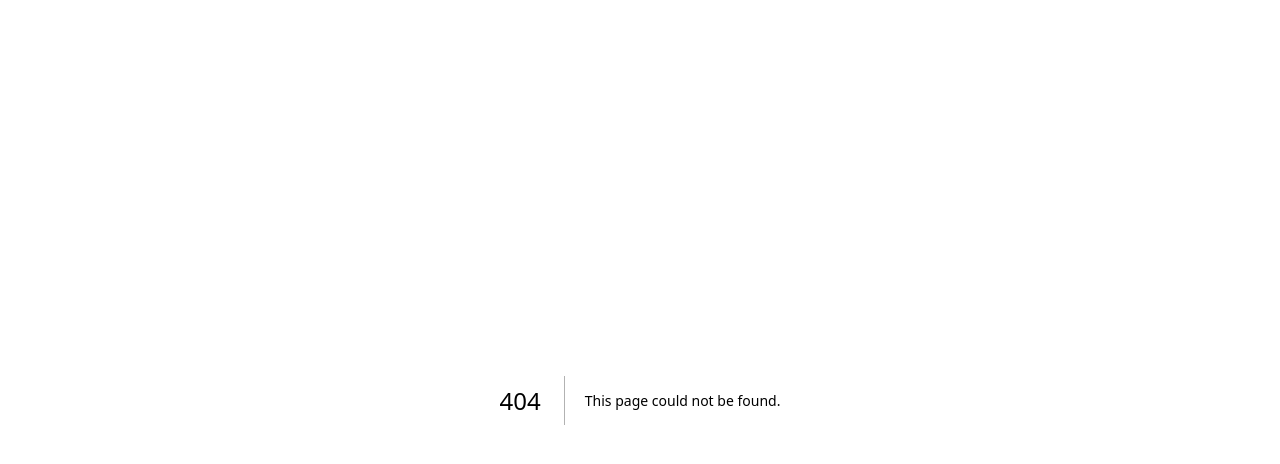
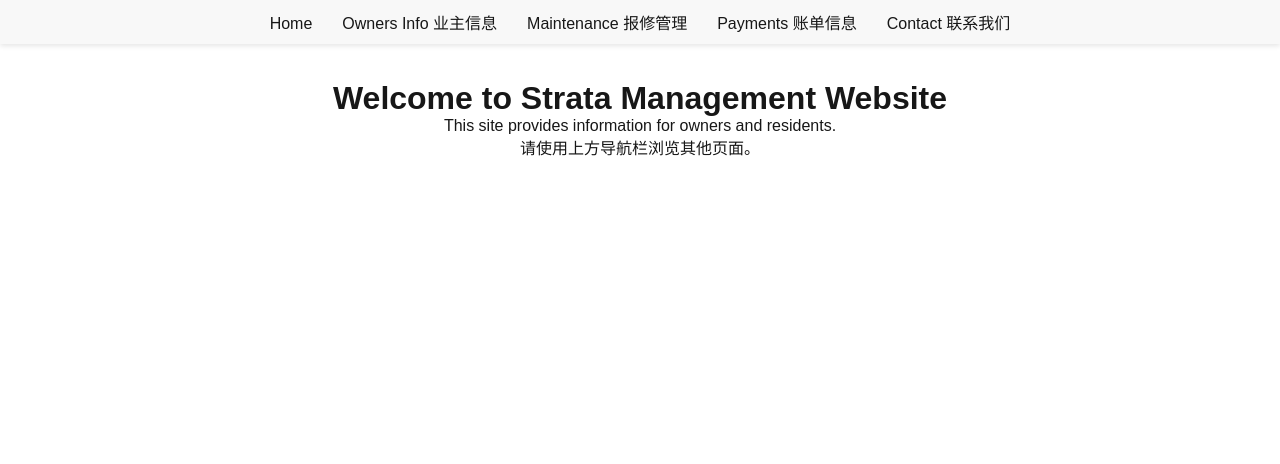
Before and after one commit to kcui07/strata-management, a Next.js app: page / in a window 1280 px wide. Before the commit this address had no page. Shown: the top 464 px of the page. Built offline with nearby package versions, Linux system fonts and the light colour scheme.

Commit message:
fix: clean and correct index.js code

```diff
--- /dev/null
+++ b/pages/index.js
@@ -0,0 +1,38 @@
+import Head from 'next/head'
+import Link from 'next/link'
+
+export default function Home() {
+  return (
+    <div>
+      <Head>
+        <title>Strata Management Website</title>
+        <meta name="description" content="Welcome to Strata Management Website" />
+      </Head>
+
+      {/* Navigation Bar */}
+      <nav style={{
+        position: 'fixed',
+        top: 0,
+        width: '100%',
+        backgroundColor: '#f8f8f8',
+        padding: '10px 0',
+        boxShadow: '0 2px 5px rgba(0,0,0,0.1)',
+        zIndex: 1000,
+        textAlign: 'center'
+      }}>
+        <Link href="/" style={{ margin: '0 15px' }}>Home</Link>
+        <Link href="/owners" style={{ margin: '0 15px' }}>Owners Info 业主信息</Link>
+        <Link href="/maintenance" style={{ margin: '0 15px' }}>Maintenance 报修管理</Link>
+        <Link href="/payments" style={{ margin: '0 15px' }}>Payments 账单信息</Link>
+        <Link href="/contact" style={{ margin: '0 15px' }}>Contact 联系我们</Link>
+      </nav>
+
+      {/* Main Content */}
+      <div style={{ paddingTop: '80px', textAlign: 'center' }}>
+        <h1>Welcome to Strata Management Website</h1>
+        <p>This site provides information for owners and residents.</p>
+        <p>请使用上方导航栏浏览其他页面。</p>
+      </div>
+    </div>
+  )
+}
```
